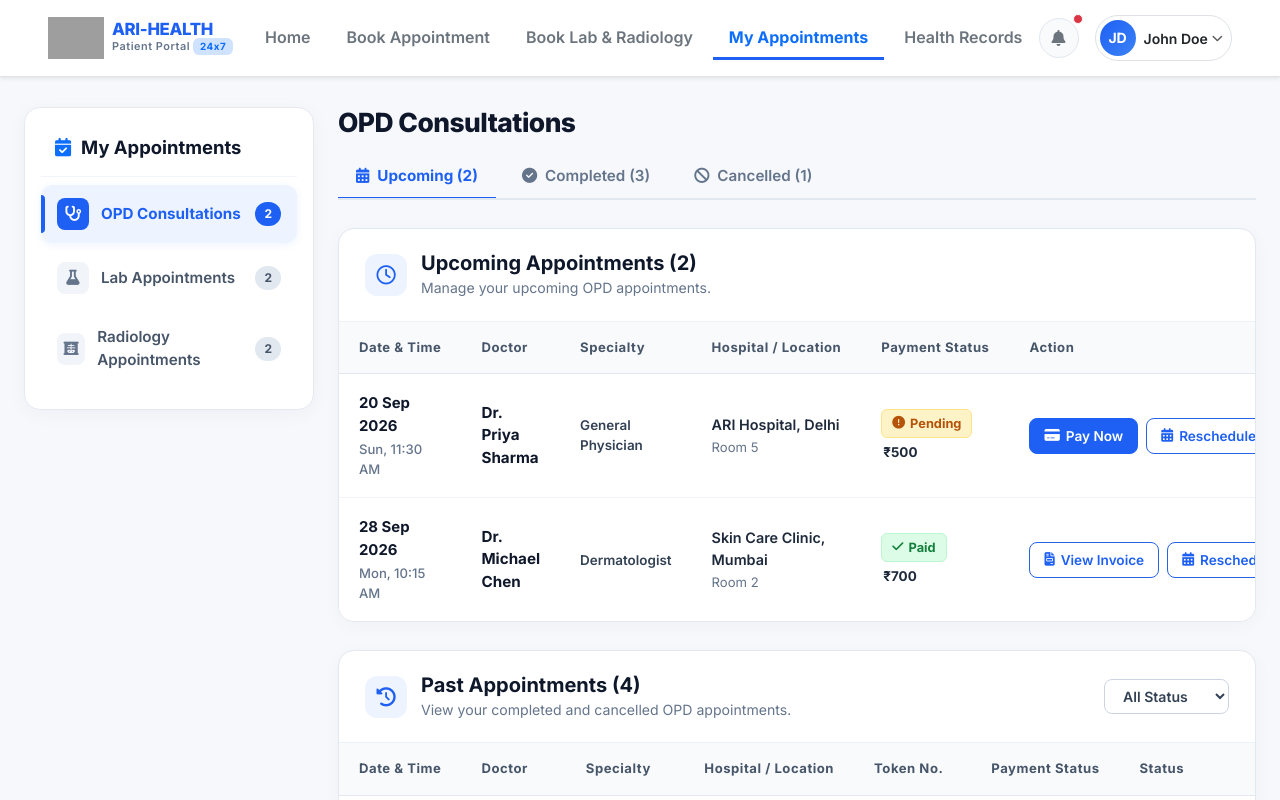
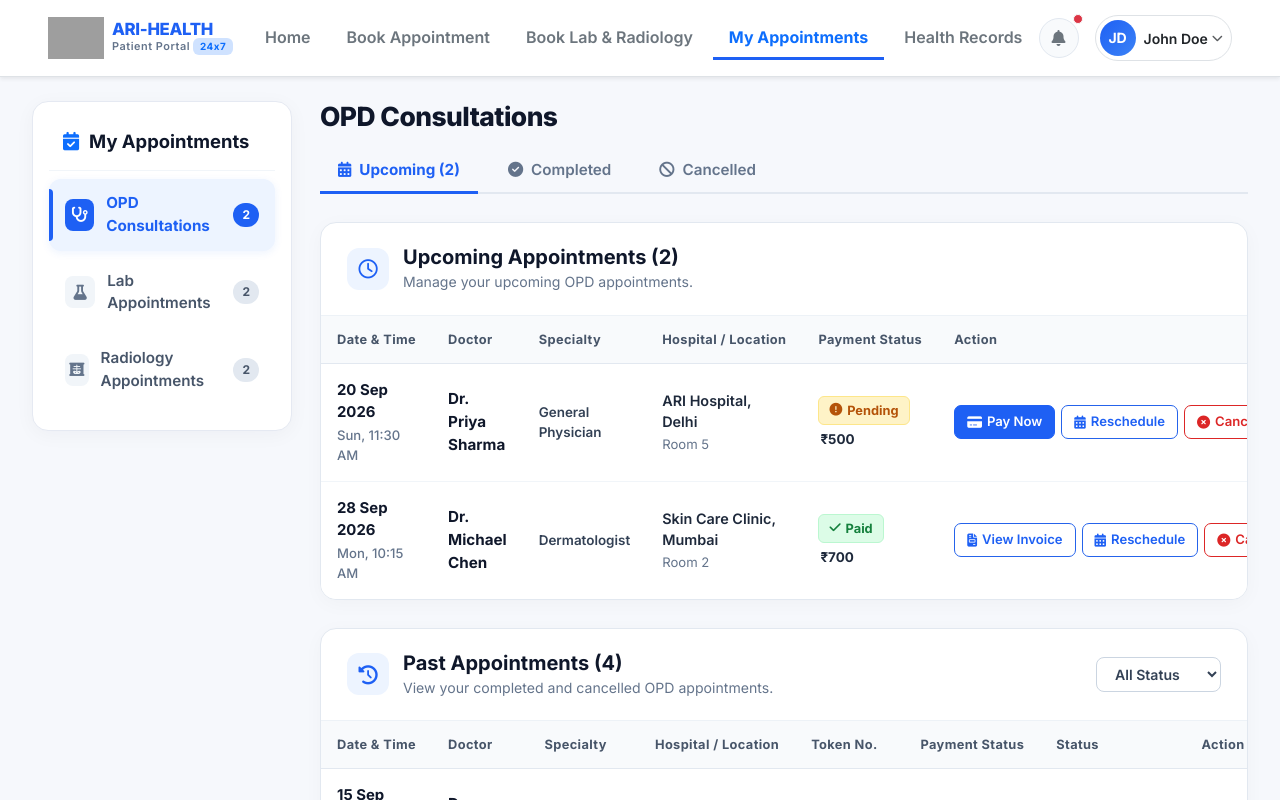
Before and after one commit to VinayVastrakar/hmis_portal, a React (Vite) app: page /appointments in a window 1280 px wide. Shown: the top 800 px of the page. Built offline with nearby package versions, Linux system fonts and the light colour scheme; grey boxes are pictures that could not be loaded.

Commit message:
appointment page changes

```diff
--- a/src/pages/MyAppointments.jsx
+++ b/src/pages/MyAppointments.jsx
@@ -5,7 +5,7 @@ import Footer from '../components/Footer';
 export default function MyAppointments() {
   // Navigation State
   const [activeMenu, setActiveMenu] = useState('opd'); // 'opd', 'lab', 'radiology'
-  const [activeSubTab, setActiveSubTab] = useState('all'); // 'all', 'upcoming', 'completed', 'cancelled'
+  const [activeSubTab, setActiveSubTab] = useState('upcoming'); // 'upcoming', 'completed', 'cancelled'
   const [pastFilter, setPastFilter] = useState('all'); // 'all', 'completed', 'cancelled'
 
   // Modal States
@@ -252,9 +252,8 @@ export default function MyAppointments() {
 
       {/* Main Container */}
       <div className="appointments-container">
-        <div className="row g-4">
+        <div className="appointments-layout-grid">
           {/* Left Menu Sidebar */}
-          <div className="col-lg-3 col-md-4">
           <div className="appointments-sidebar-card">
             <h2 className="sidebar-heading">
               <i className="fas fa-calendar-check text-primary"></i> My Appointments
@@ -307,10 +306,8 @@ export default function MyAppointments() {
               </li>
             </ul>
           </div>
-          </div>
 
           {/* Right Main Content Area */}
-          <div className="col-lg-9 col-md-8">
           <div className="appointments-main-content">
             {/* VIEW 1: OPD CONSULTATIONS */}
             {activeMenu === 'opd' && (
@@ -320,8 +317,11 @@ export default function MyAppointments() {
                   <h1 className="appointments-page-title">OPD Consultations</h1>
                   <div className="appointment-subtabs">
                     <button
-                        className={`subtab-btn ${activeSubTab === 'upcoming' || activeSubTab === 'all' ? 'active' : ''}`}
-                        onClick={() => setActiveSubTab(activeSubTab === 'upcoming' ? 'all' : 'upcoming')}
+                      className={`subtab-btn ${activeSubTab === 'upcoming' ? 'active' : ''}`}
+                      onClick={() => {
+                        setActiveSubTab('upcoming');
+                        setPastFilter('all');
+                      }}
                       type="button"
                     >
                       <i className="fas fa-calendar-alt"></i>
@@ -329,34 +329,31 @@ export default function MyAppointments() {
                     </button>
                     <button
                       className={`subtab-btn ${activeSubTab === 'completed' ? 'active' : ''}`}
-                        onClick={() => setActiveSubTab('completed')}
+                      onClick={() => {
+                        setActiveSubTab('completed');
+                        setPastFilter('completed');
+                      }}
                       type="button"
                     >
                       <i className="fas fa-check-circle"></i>
-                        Completed ({pastAppointments.filter(a => a.status === 'completed').length})
+                      Completed
                     </button>
                     <button
                       className={`subtab-btn ${activeSubTab === 'cancelled' ? 'active' : ''}`}
-                        onClick={() => setActiveSubTab('cancelled')}
+                      onClick={() => {
+                        setActiveSubTab('cancelled');
+                        setPastFilter('cancelled');
+                      }}
                       type="button"
                     >
                       <i className="fas fa-ban"></i>
-                        Cancelled ({pastAppointments.filter(a => a.status === 'cancelled').length})
+                      Cancelled
                     </button>
-                      {activeSubTab !== 'all' && (
-                        <button
-                          className="subtab-btn text-muted ms-auto"
-                          onClick={() => setActiveSubTab('all')}
-                          type="button"
-                        >
-                          <i className="fas fa-list"></i> View All
-                        </button>
-                      )}
                   </div>
                 </div>
 
                 {/* Section 1: Upcoming Appointments (Token No. REMOVED as requested) */}
-                  {(activeSubTab === 'all' || activeSubTab === 'upcoming') && (
+                {activeSubTab === 'upcoming' && (
                   <div className="appointments-section-card">
                     <div className="section-card-header">
                       <div className="section-header-info">
@@ -380,7 +377,7 @@ export default function MyAppointments() {
                             <th>Hospital / Location</th>
                             {/* Token No. Column removed as requested */}
                             <th>Payment Status</th>
-                              <th style={{ minWidth: '240px' }}>Action</th>
+                            <th>Action</th>
                           </tr>
                         </thead>
                           <tbody>
@@ -483,7 +480,6 @@ export default function MyAppointments() {
                   )}
 
                   {/* Section 2: Past Appointments (Token No. preserved, Status dropdown filter & pagination) */}
-                  {(activeSubTab === 'all' || activeSubTab === 'completed' || activeSubTab === 'cancelled') && (
                   <div className="appointments-section-card">
                       <div className="section-card-header">
                         <div className="section-header-info">
@@ -641,7 +637,6 @@ export default function MyAppointments() {
                         </div>
                       </div>
                     </div>
-                  )}
                 </>
               )}
 
@@ -786,7 +781,6 @@ export default function MyAppointments() {
                   </div>
                 </div>
               )}
-            </div>
             </div>
         </div>
       </div>
--- a/src/styles/style.css
+++ b/src/styles/style.css
@@ -753,11 +753,18 @@ a:hover {
 }
 
 .appointments-container {
-  max-width: 1380px;
+  max-width: 1560px;
   margin: 0 auto;
-  padding: 30px 24px 60px;
+  padding: 24px 32px 60px;
   flex: 1;
   width: 100%;
+}
+
+.appointments-layout-grid {
+  display: grid;
+  grid-template-columns: 260px minmax(0, 1fr);
+  gap: 28px;
+  align-items: start;
 }
 
 /* Left Menu Sidebar */
@@ -877,6 +884,7 @@ a:hover {
   display: flex;
   flex-direction: column;
   gap: 28px;
+  min-width: 0;
 }
 
 /* Page Header & Sub-tabs */
@@ -897,10 +905,10 @@ a:hover {
 .appointment-subtabs {
   display: flex;
   align-items: center;
-  gap: 8px;
+  gap: 12px;
   border-bottom: 2px solid #E2E8F0;
   padding-bottom: 0;
-  overflow-x: auto;
+  overflow: visible;
 }
 
 .subtab-btn {
@@ -988,30 +996,30 @@ a:hover {
 /* Modern Data Table */
 .ari-table-responsive {
   width: 100%;
-  overflow-x: auto;
+  overflow-x: hidden;
 }
 
 .ari-appointments-table {
   width: 100%;
   border-collapse: separate;
   border-spacing: 0;
-  font-size: 0.92rem;
+  font-size: 0.9rem;
   text-align: left;
 }
 
 .ari-appointments-table th {
   background-color: #F8FAFC;
   color: #475569;
-  font-size: 0.82rem;
-  font-weight: 700;
-  letter-spacing: 0.04em;
-  padding: 16px 20px;
+  font-size: 0.8rem;
+  font-weight: 700;
+  letter-spacing: 0.03em;
+  padding: 14px 16px;
   border-bottom: 1px solid #E2E8F0;
   white-space: nowrap;
 }
 
 .ari-appointments-table td {
-  padding: 18px 20px;
+  padding: 15px 16px;
   border-bottom: 1px solid #F1F5F9;
   vertical-align: middle;
   color: #334155;
@@ -1157,7 +1165,7 @@ a:hover {
 .action-buttons-group {
   display: flex;
   align-items: center;
-  gap: 8px;
+  gap: 6px;
   flex-wrap: nowrap;
 }
 
@@ -1165,13 +1173,13 @@ a:hover {
   background: #1E60F4;
   color: #ffffff;
   border: 1px solid #1E60F4;
-  padding: 7px 14px;
-  border-radius: 8px;
-  font-size: 0.85rem;
+  padding: 6px 12px;
+  border-radius: 7px;
+  font-size: 0.82rem;
   font-weight: 600;
   display: inline-flex;
   align-items: center;
-  gap: 6px;
+  gap: 5px;
   transition: all 0.2s ease;
   cursor: pointer;
   white-space: nowrap;
@@ -1187,13 +1195,13 @@ a:hover {
   background: #ffffff;
   color: #1E60F4;
   border: 1.5px solid #2563EB;
-  padding: 7px 14px;
-  border-radius: 8px;
-  font-size: 0.85rem;
+  padding: 6px 12px;
+  border-radius: 7px;
+  font-size: 0.82rem;
   font-weight: 600;
   display: inline-flex;
   align-items: center;
-  gap: 6px;
+  gap: 5px;
   transition: all 0.2s ease;
   cursor: pointer;
   white-space: nowrap;
@@ -1209,13 +1217,13 @@ a:hover {
   background: #ffffff;
   color: #DC2626;
   border: 1.5px solid #DC2626;
-  padding: 7px 14px;
-  border-radius: 8px;
-  font-size: 0.85rem;
+  padding: 6px 12px;
+  border-radius: 7px;
+  font-size: 0.82rem;
   font-weight: 600;
   display: inline-flex;
   align-items: center;
-  gap: 6px;
+  gap: 5px;
   transition: all 0.2s ease;
   cursor: pointer;
   white-space: nowrap;
```
Also changed, not shown: 4 other files (tests, documents, lock files or other folders). Lines whose indentation alone changed are shown as unchanged.
